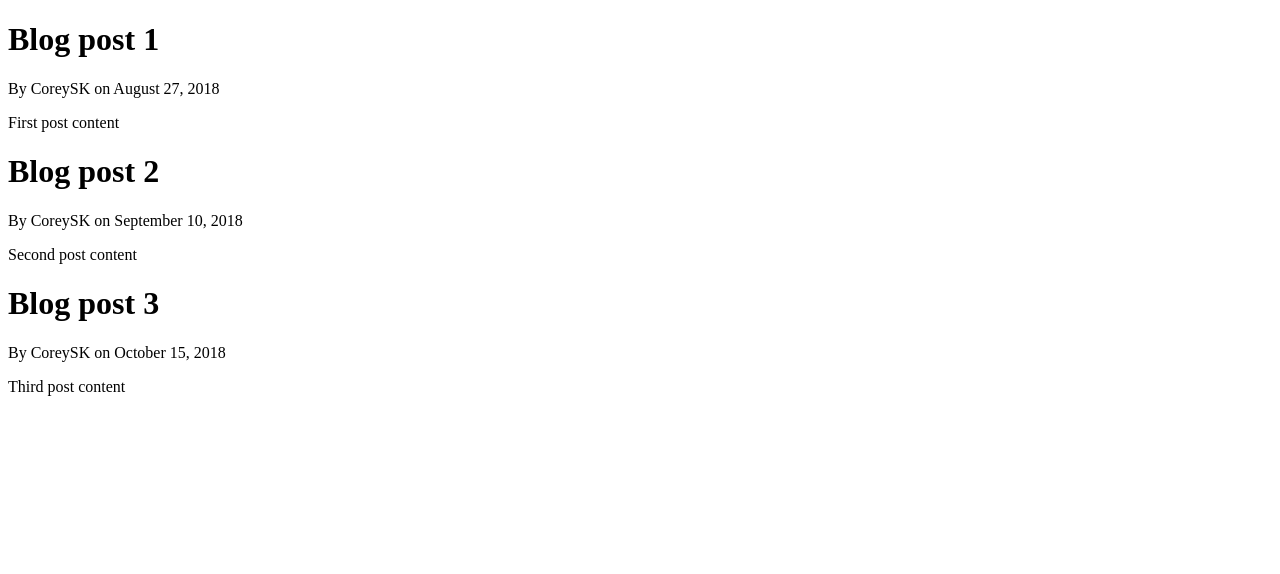
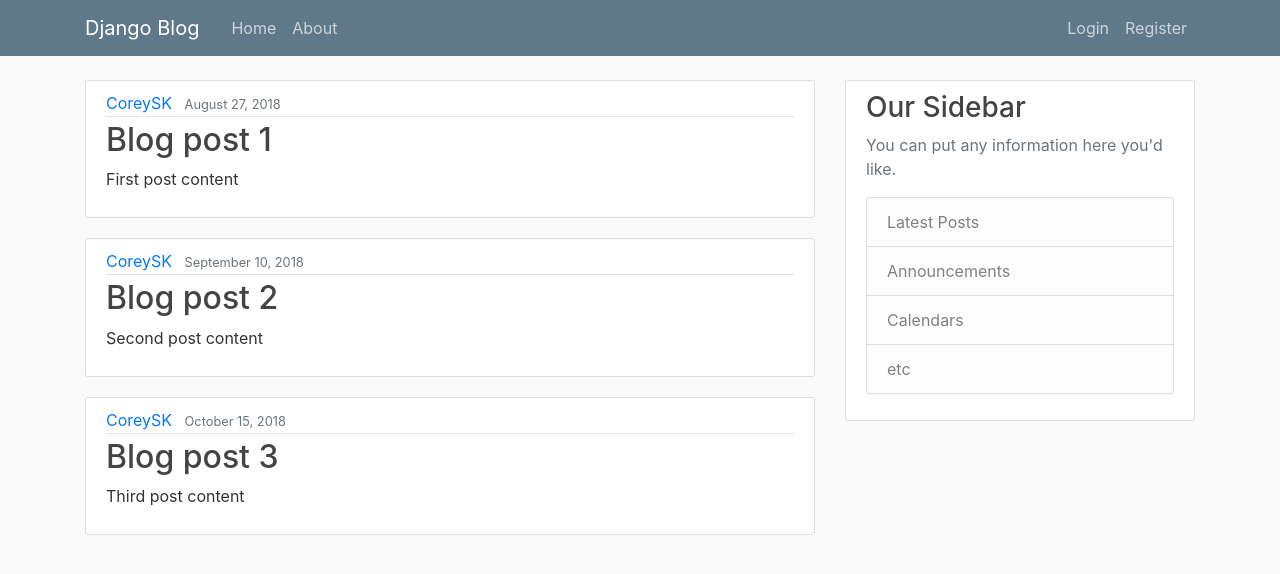
Before and after one commit to Sundarkhanal/Django, a Django app: page /blog/ in a window 1280 px wide. Shown: the top 574 px of the page. Run offline with Django 5.2, Linux system fonts and the light colour scheme; some libraries are stand-ins or nearby versions.

Commit message:
second commit

```diff
--- /dev/null
+++ b/django_project/blog/static/blog/main.css
@@ -0,0 +1,84 @@
+body {
+    background: #fafafa;
+    color: #333333;
+    margin-top: 5rem;
+  }
+
+  h1, h2, h3, h4, h5, h6 {
+    color: #444444;
+  }
+
+  ul {
+    margin: 0;
+  }
+
+  .bg-steel {
+    background-color: #5f788a;
+  }
+
+  .site-header .navbar-nav .nav-link {
+    color: #cbd5db;
+  }
+
+  .site-header .navbar-nav .nav-link:hover {
+    color: #ffffff;
+  }
+
+  .site-header .navbar-nav .nav-link.active {
+    font-weight: 500;
+  }
+
+  .content-section {
+    background: #ffffff;
+    padding: 10px 20px;
+    border: 1px solid #dddddd;
+    border-radius: 3px;
+    margin-bottom: 20px;
+  }
+
+  .article-title {
+    color: #444444;
+  }
+
+  a.article-title:hover {
+    color: #428bca;
+    text-decoration: none;
+  }
+
+  .article-content {
+    white-space: pre-line;
+  }
+
+  .article-img {
+    height: 65px;
+    width: 65px;
+    margin-right: 16px;
+  }
+
+  .article-metadata {
+    padding-bottom: 1px;
+    margin-bottom: 4px;
+    border-bottom: 1px solid #e3e3e3
+  }
+
+  .article-metadata a:hover {
+    color: #333;
+    text-decoration: none;
+  }
+
+  .article-svg {
+    width: 25px;
+    height: 25px;
+    vertical-align: middle;
+  }
+
+  .account-img {
+    height: 125px;
+    width: 125px;
+    margin-right: 20px;
+    margin-bottom: 16px;
+  }
+
+  .account-heading {
+    font-size: 2.5rem;
+  }
--- /dev/null
+++ b/django_project/blog/templates/blog/about.html
@@ -0,0 +1,4 @@
+{% extends "blog/base.html" %}
+ {% block content %}
+ <h1> About Page </h1>
+{% endblock content %}
--- /dev/null
+++ b/django_project/blog/templates/blog/base.html
@@ -0,0 +1,64 @@
+{% load static %}
+<!DOCTYPE html>
+<html>
+<head>
+    <!-- Required meta tags -->
+    <meta charset="utf-8">
+    <meta name="viewport" content="width=device-width, initial-scale=1, shrink-to-fit=no">
+
+    <!-- Bootstrap CSS -->
+    <link rel="stylesheet" href="https://cdn.jsdelivr.net/npm/bootstrap@4.0.0/dist/css/bootstrap.min.css" integrity="sha384-Gn5384xqQ1aoWXA+058RXPxPg6fy4IWvTNh0E263XmFcJlSAwiGgFAW/dAiS6JXm" crossorigin="anonymous">
+    <link rel="stylesheet" href="{% static 'blog/main.css' %}">
+
+    <title>Django Blog</title>
+</head>
+<body>
+    <header class="site-header">
+      <nav class="navbar navbar-expand-md navbar-dark bg-steel fixed-top">
+        <div class="container">
+          <a class="navbar-brand mr-4" href="{% url 'blog-home' %}">Django Blog</a>
+          <button class="navbar-toggler" type="button" data-toggle="collapse" data-target="#navbarToggle" aria-controls="navbarToggle" aria-expanded="false" aria-label="Toggle navigation">
+          <span class="navbar-toggler-icon"></span>
+          </button>
+          <div class="collapse navbar-collapse" id="navbarToggle">
+            <div class="navbar-nav mr-auto">
+              <a class="nav-item nav-link" href="{% url 'blog-home' %}">Home</a>
+              <a class="nav-item nav-link" href="{% url 'blog-about' %}">About</a>
+            </div>
+            <!-- Navbar Right Side -->
+            <div class="navbar-nav">
+              <a class="nav-item nav-link" href="#">Login</a>
+              <a class="nav-item nav-link" href="#">Register</a>
+            </div>
+          </div>
+        </div>
+      </nav>
+    </header>
+
+    <main role="main" class="container">
+        <div class="row">
+          <div class="col-md-8">
+            {% block content %}{% endblock %}
+          </div>
+          <div class="col-md-4">
+            <div class="content-section">
+              <h3>Our Sidebar</h3>
+              <p class='text-muted'>You can put any information here you'd like.
+                <ul class="list-group">
+                  <li class="list-group-item list-group-item-light">Latest Posts</li>
+                  <li class="list-group-item list-group-item-light">Announcements</li>
+                  <li class="list-group-item list-group-item-light">Calendars</li>
+                  <li class="list-group-item list-group-item-light">etc</li>
+                </ul>
+              </p>
+            </div>
+          </div>
+        </div>
+      </main>
+    <!-- Optional JavaScript -->
+    <!-- jQuery first, then Popper.js, then Bootstrap JS -->
+    <script src="https://code.jquery.com/jquery-3.2.1.slim.min.js" integrity="sha384-KJ3o2DKtIkvYIK3UENzmM7KCkRr/rE9/Qpg6aAZGJwFDMVNA/GpGFF93hXpG5KkN" crossorigin="anonymous"></script>
+    <script src="https://cdn.jsdelivr.net/npm/popper.js@1.12.9/dist/umd/popper.min.js" integrity="sha384-ApNbgh9B+Y1QKtv3Rn7W3mgPxhU9K/ScQsAP7hUibX39j7fakFPskvXusvfa0b4Q" crossorigin="anonymous"></script>
+    <script src="https://cdn.jsdelivr.net/npm/bootstrap@4.0.0/dist/js/bootstrap.min.js" integrity="sha384-JZR6Spejh4U02d8jOt6vLEHfe/JQGiRRSQQxSfFWpi1MquVdAyjUar5+76PVCmYl" crossorigin="anonymous"></script>
+</body>
+</html>
--- a/django_project/blog/templates/blog/home.html
+++ b/django_project/blog/templates/blog/home.html
@@ -1,13 +1,15 @@
-<!DOCTYPE html>
-<html>
-<head>
-    <title>Posts</title>
-</head>
-<body>
+{% extends "blog/base.html" %}
+ {% block content %}
     {% for post in posts %}
-        <h1>{{ post.title }}</h1>
-        <p> By {{ post.author }} on {{ post.date_posted }}</p>
-        <p>{{ post.content }} </p>
+    <article class="media content-section">
+        <div class="media-body">
+          <div class="article-metadata">
+            <a class="mr-2" href="#">{{ post.author }}</a>
+            <small class="text-muted">{{ post.date_posted }}</small>
+          </div>
+          <h2><a class="article-title" href="#">{{ post.title }}</a></h2>
+          <p class="article-content">{{ post.content }}</p>
+        </div>
+      </article>
     {% endfor %}
-</body>
-</html>
+{% endblock content %}
--- a/django_project/blog/urls.py
+++ b/django_project/blog/urls.py
@@ -2,5 +2,6 @@ from django.urls import path
 from . import views         #. refer to current module
 
 urlpatterns = [
-    path('', views.home, name='blog-home'),    #'' this is for home page
+    path('', views.home, name='blog-home'),
+    path('about/', views.about, name='blog-about'),   #'' this is for home page
 ]
--- a/django_project/blog/views.py
+++ b/django_project/blog/views.py
@@ -28,5 +28,5 @@ def home(request):
     }
     return render(request, 'blog/home.html', context)
 
-# def about(request):
-#     return HttpResponse('<h1> Blog About</h1><p>This page contains information about the blog.</p>')
+def about(request):
+    return render(request, 'blog/about.html')
```
Also changed, not shown: django_project/db.sqlite3.
